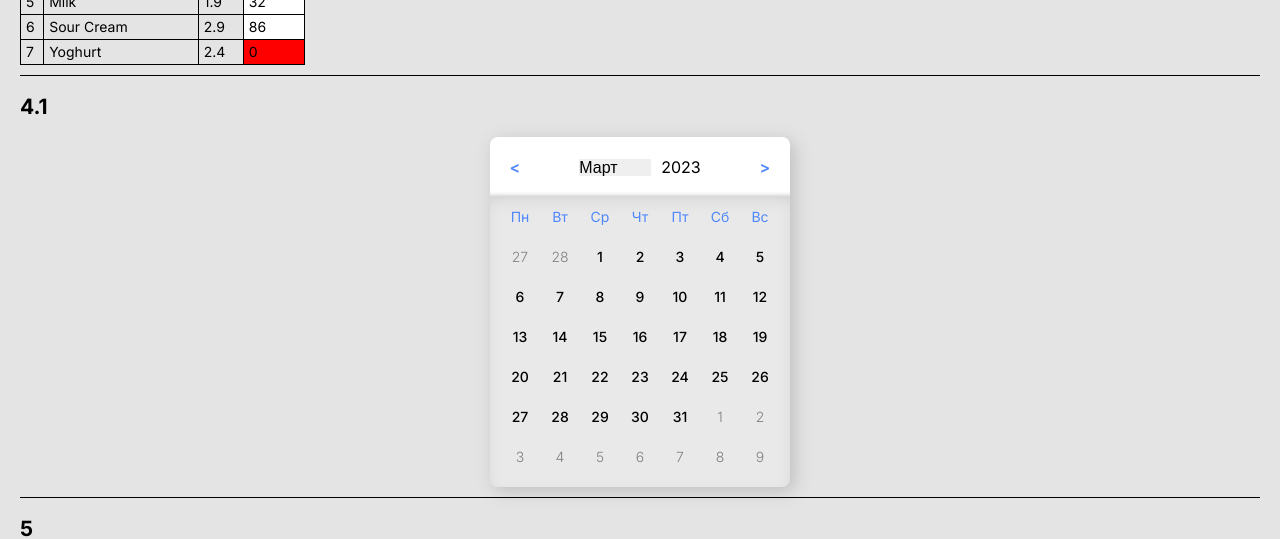
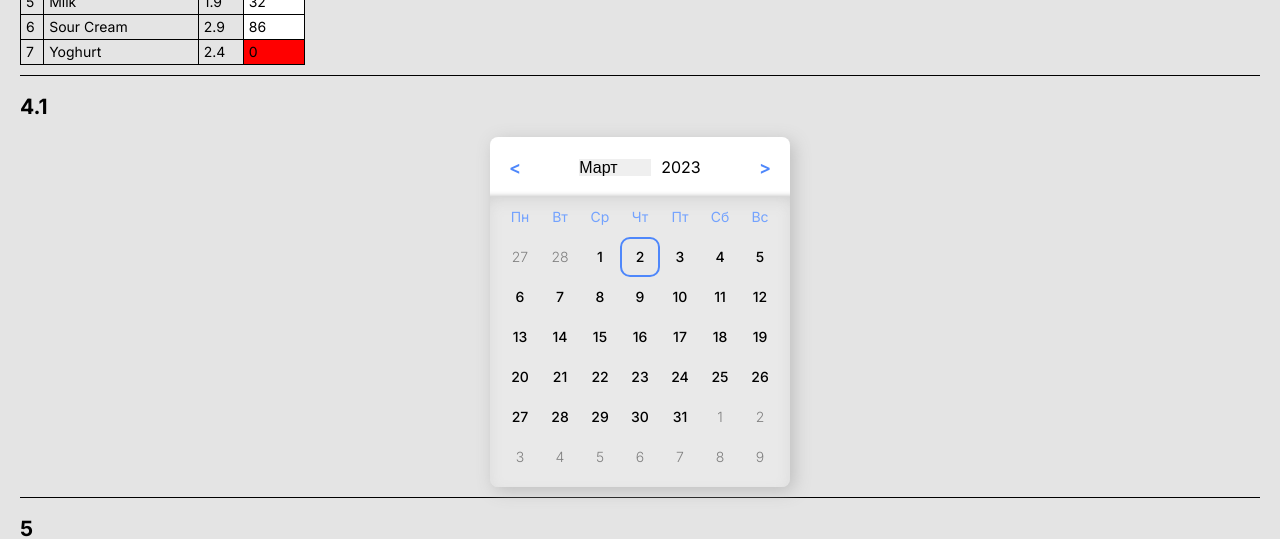
Before and after one commit to SlavaKuntsov/react-labs, a React (Create React App) app: page / in a window 1280 px wide. Shown: the part 1560-2099 px from the top of the page. Built offline with nearby package versions, Linux system fonts and the light colour scheme.

Commit message:
create full Calendar components, only without Output component,  without delete days and storage different months

```diff
--- a/src/components/Calendar/Calendar.jsx
+++ b/src/components/Calendar/Calendar.jsx
@@ -2,17 +2,28 @@ import React from "react";
 import style from "./Calendar.module.scss"
 import CalendarHead from "./CalendarHead";
 import CalendarBody from "./CalendarBody";
+// import Output from "./Output";
 
 export default function Calendar(){
 
+	const [widthTranslate, setWidthTranslate] = React.useState(0);
+	const [monthsLength, setMonthsLength] = React.useState(0);
 
-	const [widthTranslate, setWidthTranslate] = React.useState(0);
+	const [dayOn, setDayOn] = React.useState([]);
+	console.log(dayOn.join(" "))
 
  	return (
-		<div className={style.calendar}>
-			<CalendarHead addClick={(width) => setWidthTranslate(width)}/>
+		<div className={style.all}>
 
-			<CalendarBody addWidthTranslate={widthTranslate}/>
+			{/* <Output /> */}
+
+			<div className={style.calendar}>
+				<CalendarHead addLength={monthsLength} addClick={(width) => setWidthTranslate(width)}/>
+
+				<CalendarBody getDayOn={day => setDayOn([...dayOn, day])} addMonthsLength={length => setMonthsLength(length)} addWidthTranslate={widthTranslate}/>
+			</div>
+
+			{/* <div>{dayOn.join(" ")}</div> */}
 		</div>
  	);
 }
--- a/src/components/Calendar/Calendar.module.scss
+++ b/src/components/Calendar/Calendar.module.scss
@@ -1,5 +1,23 @@
 $black: rgba(0, 0, 0, 0.561);
-$blue: rgb(78, 135, 251);
+$blue: rgb(115, 162, 254);
+
+.all{
+	display: flex;
+	flex-flow: column;
+	gap: 30px;
+	align-items: center;
+}
+
+.output{
+	background: white;
+	border-radius: 30px;
+	height: 50px;
+	width: 230px;
+	display: flex;
+	align-items: center;
+	justify-content: center;
+	font-size: 16px;
+}
 
 .calendar{
 	width: calc(40px * 7 + 20px);
@@ -26,6 +44,7 @@ $blue: rgb(78, 135, 251);
 					font-size: 16px;
 					color: black;
 					appearance: none;
+					cursor: pointer;
 				}
 				div{
 					font-size: 16px;
@@ -35,7 +54,7 @@ $blue: rgb(78, 135, 251);
 				cursor: pointer;
 				width: 30px;
 				height:30px;
-				font-size: 16px;
+				font-size: 18px;
 				background: white;
 				color: $blue;
 				font-weight: 600;
@@ -46,7 +65,7 @@ $blue: rgb(78, 135, 251);
 		box-shadow: inset 0px 6px 20px -10px rgb(117 117 117 / 36%);
 		border-radius: 0 0 8px 8px;
 		padding: 0 0 10px 0;
-		background: rgb(194 194 194 / 36%);
+		background: rgba(194, 194, 194, 0.36);
 		.cellsHead{
 			display: flex;
 			flex-flow: row;
@@ -66,7 +85,6 @@ $blue: rgb(78, 135, 251);
 			margin: 0 auto;
 			.cellsTrack{
 				display: flex;
-				// flex-flow: wrap;
 				align-items: row;
 				transition: transform .2s ease;
 				.monthsCell{
@@ -75,6 +93,9 @@ $blue: rgb(78, 135, 251);
 					flex-flow: wrap;
 					gap: 0;
 					align-content: start;
+					.cell{
+						padding: 10px;
+					}
 					div{
 						cursor: pointer;
 						width: 40px;
@@ -83,10 +104,12 @@ $blue: rgb(78, 135, 251);
 						justify-content: center;
 						align-items: center;
 						border-radius: 10px;
-						transition: background .2s ease-in-out;
+						// background-clip:  padding-box;
+						background: transparent;
+						border: 2px solid transparent;
+						transition: background .2s ease-in-out, border .3s ease;
 						&:hover{
 							background: lighten($color: $blue, $amount: 13%);
-
 						}
 					}
 				}
--- a/src/components/Calendar/CalendarBody.jsx
+++ b/src/components/Calendar/CalendarBody.jsx
@@ -1,7 +1,29 @@
 import React from "react";
 import style from "./Calendar.module.scss"
 
-function getDay (year) {
+import Cell from "./Cell";
+
+export default function CalendarBody(props) {
+
+	// const months = {
+	// 	Jan: 1,
+	// 	Feb: 2,
+	// 	Mar: 3,
+	// 	Apr: 4,
+	// 	May: 5,
+	// 	Jun: 6,
+	// 	Jul: 7,
+	// 	Aug: 8,
+	// 	Sep: 9,
+	// 	Oct: 10,
+	// 	Nov: 11,
+	// 	Dec: 12,
+	// }
+	const getDayOn = (day) => {
+		props.getDayOn(day)
+	}
+
+	const  GetDay = (props, year) => {
 		// console.clear()
 
 		const maxCells = 42
@@ -18,7 +40,6 @@ function getDay (year) {
 			day = (day===0) ? 7 : day // день недели с которого начинается месяц
 
 			// console.log({day})
-
 
 			if (day > 1) {
 				let date = new Date(2023, monthsNum - 1, 0).getDate() // количество дней прошлого месяца
@@ -53,43 +74,37 @@ function getDay (year) {
 
 			dayArray.push(day)
 		}
+		props.addMonthsLength(monthsCell.length)
 		// console.table(monthsCell)
+
+		var boolMonths = false
+
+		let nowMonth = new Date().getMonth()
+
 
 
 		return monthsCell.map((item, index) => (
-		<div className={style.monthsCell} key={index}>
+			<div className={style.monthsCell} value={index} key={index}>
+				<>
+				{/* {console.log({index})} */}
+				{index === nowMonth ? boolMonths = true : boolMonths = false}
 				{item.map((item, index) => (
-				<div
-				style={{
-					color: typeof item !== "string" ? "black" : "gray",
-					fontWeight: typeof item !== "string" ? "500" : "300"
-				}}
+					<Cell
+						notString={typeof item !== 'string' && true}
+						item={item}
+						index={index}
 						key={index}
-				>
-					{item}
-				</div>
+						onClick={false}
+						monthsOn={boolMonths}
+
+						getDayOn={day => getDayOn(day)}
+					/>
 				))}
+				</>
 			</div>
 		))
 
 	}
-
-export default function CalendarBody(props) {
-
-	// const months = {
-	// 	Jan: 1,
-	// 	Feb: 2,
-	// 	Mar: 3,
-	// 	Apr: 4,
-	// 	May: 5,
-	// 	Jun: 6,
-	// 	Jul: 7,
-	// 	Aug: 8,
-	// 	Sep: 9,
-	// 	Oct: 10,
-	// 	Nov: 11,
-	// 	Dec: 12,
-	// }
 
     return (
         <div className={style.calendarBody}>
@@ -104,7 +119,7 @@ export default function CalendarBody(props) {
             </div>
 			<div className={style.cellsBody}>
 				<div style={{transform: `translateX(-${props.addWidthTranslate}px)`}} className={style.cellsTrack}>
-					{getDay(2023)}
+					{GetDay(props, 2023)}
 				</div>
 			</div>
         </div>
--- a/src/components/Calendar/CalendarHead.jsx
+++ b/src/components/Calendar/CalendarHead.jsx
@@ -19,7 +19,8 @@ export default function CalendarHead (props) {
 	]
 
 
-	const trackWidth = (40 * 7)
+	const trackWidth = 40 * 7 // 280
+
 	const [position, setPosition] = React.useState((new Date().getMonth()) * 280);
 	const [selectDate, setSelectDate] = React.useState( new Date().getMonth() );
 
@@ -27,11 +28,22 @@ export default function CalendarHead (props) {
 
 	props.addClick(position)
 
+	// console.log({selectDate})
+
+
+	const selectMonths = (id = 3) => {
+		console.log({id})
+		return months.filter(item => {
+			return item.name === id
+		})
+	}
+
     return (
     	<div className={style.calendarHead}>
 
 			<div className={style.button}>
 				<button
+					style={{color: position === 0 ? "gray" : "rgb(78, 135, 251)"}}
 					disabled={position === 0 ? true : false}
 					onClick={() => {
 						setPosition(pos => pos - trackWidth);
@@ -42,14 +54,23 @@ export default function CalendarHead (props) {
 				</button>
 
 					<div className={style.dateOutput}>
-						<select>
-							{months
-							.filter((item, index) => index === selectDate)
+						<select
+							onChange={e => {
+								setPosition(pos => (pos * 0) + (e.target.value * trackWidth));
+								setSelectDate(months => (months * 0) + Number(e.target.value)) ;
+								console.log( Number(e.target.value))
+							}}
+						>
+							{/* {months
+							.filter((item, index) => index === selectDate )
 							.map((item, index) => (
-								<option hidden selected value={index}>{item.name}</option>
-							))}
+								<option hidden selected key={index}>{item.name}</option>
+							))} */}
+							{/* {console.log("select " + selectDate)} */}
+							<option hidden defaultValue={new Date().getMonth()} key="">{months[selectDate].name}</option>
+
 							{months.map((item, index) => (
-								<option style={{color: index === nowDate && "red"}} value={index}>{item.name}</option>
+								<option style={{color: index === nowDate && "red"}} value={index} key={index}>{item.name}</option>
 							))}
 						</select>
 						<div>
@@ -58,6 +79,7 @@ export default function CalendarHead (props) {
 					</div>
 
 				<button
+					style={{color: position === props.addLength * trackWidth - 280 ? "gray" : "rgb(78, 135, 251)"}}
 					disabled={position > trackWidth * 10 ? true : false}
 					onClick={() => {
 						setPosition(pos => pos + trackWidth);
--- /dev/null
+++ b/src/components/Calendar/Cell.jsx
@@ -0,0 +1,33 @@
+import React from "react";
+import style from "./Calendar.module.scss";
+
+export default function Cell (props) {
+
+	const [clickCell, setClickCell] = React.useState(props.onClick);
+
+	let now = new Date().getDate()
+
+	const getDayOn = (day) => {
+		props.getDayOn(day)
+	}
+
+	return (
+		<div
+			className={style.cell}
+			style={{
+				color: props.notString ? "black" : "gray",
+				fontWeight: props.notString ? "500" : "300",
+				// border: clickCell ? "2px solid rgb(78, 135, 251)" : "2px solid transparent",
+				background: clickCell && "rgb(115, 162, 254)",
+				border: (props.notString && props.item === now && props.monthsOn) && "2px solid rgb(78, 135, 251)"
+			}}
+			key={props.index}
+			onClick={() => {
+				props.notString && setClickCell(bool => !bool);
+				getDayOn(props.item)
+			}}
+		>
+			{props.item}
+		</div>
+	)
+};
--- /dev/null
+++ b/src/components/Calendar/Output.jsx
@@ -0,0 +1,25 @@
+import React from "react";
+import style from "./Calendar.module.scss";
+
+export default function Output () {
+
+	// var options = {  weekday: 'short', year: 'numeric', month: 'long', day: 'numeric'};
+	// var prnDt = new Date().toLocaleDateString('ru', options);
+
+	// const [now, setNow] = React.useState(prnDt);
+
+
+
+	// let today = new Date();
+	// let dd = String(today.getDate()).padStart(2, '0');
+	// let mm = String(today.getMonth() + 1).padStart(2, '0'); //January is 0!
+	// let yyyy = today.getFullYear();
+	// let week = new
+	// today = mm + '/' + dd + '/' + yyyy;
+	// today = week
+
+	return (
+		<div className={style.output}>
+		</div>
+	)
+};
```
Lines whose indentation alone changed are shown as unchanged.
